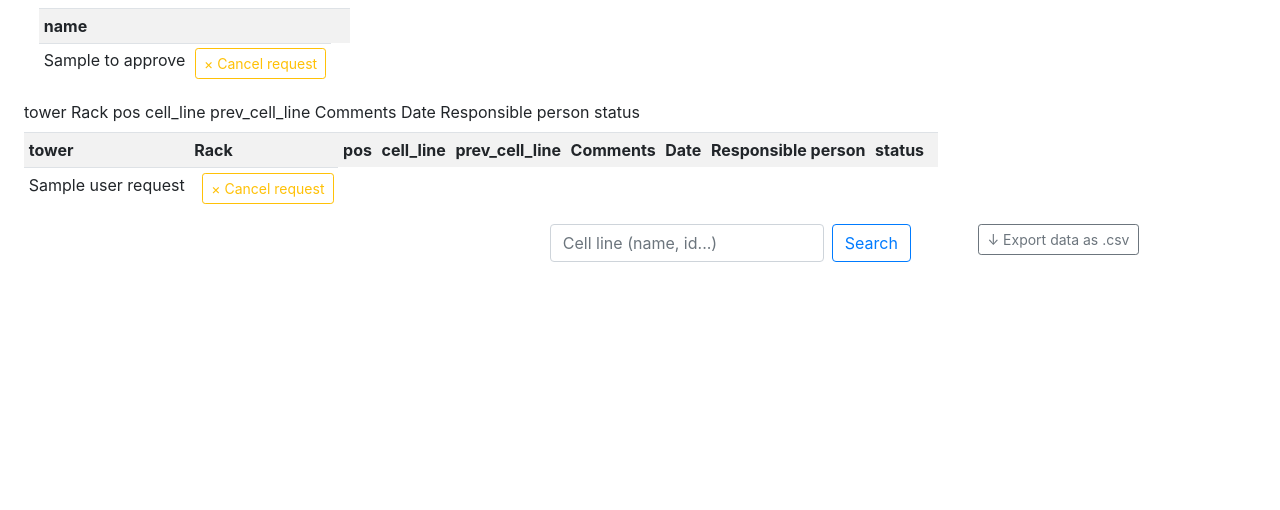
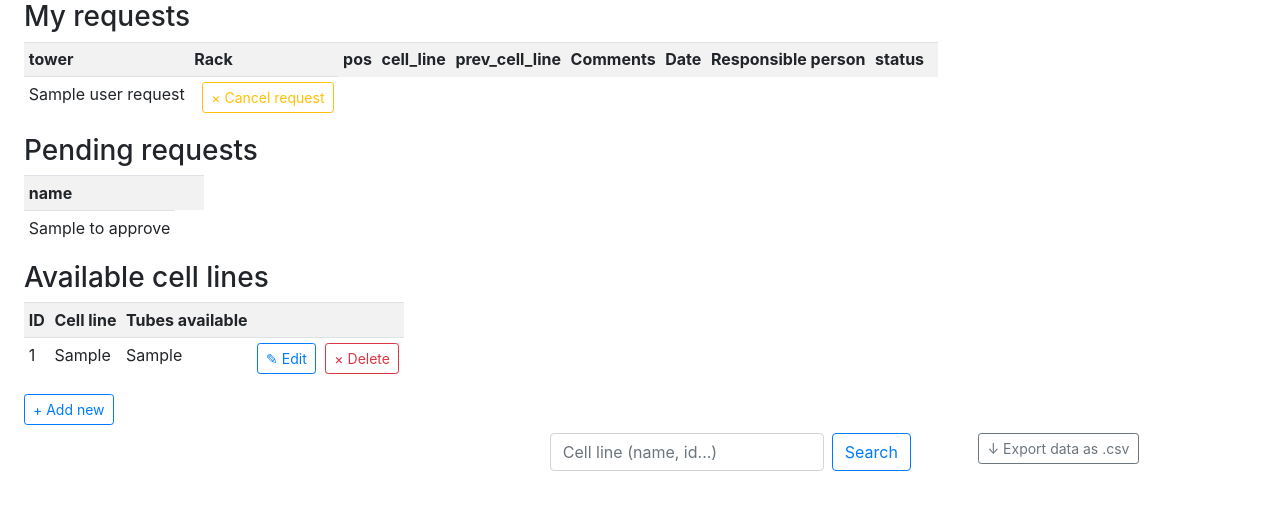
Before and after one commit to kate-v-stepanova/B250_lab_monitor, a Flask app: template templates/liquid_nitrogen.html in a window 1280 px wide. Shown: the part 56-566 px from the top of the page. Run offline with Flask 2, Linux system fonts and the light colour scheme; the template is opened without the code that fills it: most values are stand-ins (such as "Sample title", 1, 10 or a date in 2020); some libraries are stand-ins or nearby versions.

Commit message:
Liquid Nitrogen: available cell lines

```diff
--- a/static/javascript/liquid_nitrogen.js
+++ b/static/javascript/liquid_nitrogen.js
@@ -24,6 +24,14 @@ $(document).ready(function() {
         // show modal -> to enter responsible name and comments
         // after entering, click OK and call $('#modal-ok').on('click') function
         if (value == 'add_new') {
+            // increment ID
+            var last_val = cell_lines_dropdown[cell_lines_dropdown.length-1];
+            last_val = last_val['value'];
+            var new_val = last_val.replace('FLP', '');
+            new_val = parseInt(new_val) + 1;
+            new_val = last_val.replace(new_val -1, new_val);
+            $('#new_cell_line_id').val(new_val);
+            // show modal
             $('#new_cell_line').modal();
             /*
                 // here will be processed modal inputs
@@ -50,6 +58,7 @@ $(document).ready(function() {
             }
         }
     }
+
 
     $('#cell_line_ID').editable({
         type: 'select',
@@ -86,27 +95,43 @@ $(document).ready(function() {
                 alert(response['error']);
             } else {
                 alert('Successfully created');
-                // then update fields
-                $('#cell_line_ID').text(new_ID);
-                $('#cell_line').text(data['Cell line']).addClass('font-weight-bold');
-                $('#media').text(data['Media (Freezing Medium)']).addClass('font-weight-bold');
-                $('#plasmid').text(data['Transferred plasmid']).addClass('font-weight-bold');
-                $('#selection').text(data['Selection']).addClass('font-weight-bold');
-                $('#type').text(data['Typ']).addClass('font-weight-bold');
-                $('#biosafety').text(data['Biosafety Level']).addClass('font-weight-bold');
-                $('#mycoplasma').text(data['Mycoplasma checked']).addClass('font-weight-bold');
-                $('#source').text(data['Source']).addClass('font-weight-bold');
-                // mark with bold (updated values)
-                $('#cell_line_ID').addClass('font-weight-bold').addClass('font-weight-bold');
-                value = $('#new_cell_line_id').val();
+//                // then update fields
+//                $('#cell_line_ID').text(new_ID);
+//                $('#cell_line').text(data['Cell line']).addClass('font-weight-bold');
+//                $('#media').text(data['Media (Freezing Medium)']).addClass('font-weight-bold');
+//                $('#plasmid').text(data['Transferred plasmid']).addClass('font-weight-bold');
+//                $('#selection').text(data['Selection']).addClass('font-weight-bold');
+//                $('#type').text(data['Typ']).addClass('font-weight-bold');
+//                $('#biosafety').text(data['Biosafety Level']).addClass('font-weight-bold');
+//                $('#mycoplasma').text(data['Mycoplasma checked']).addClass('font-weight-bold');
+//                $('#source').text(data['Source']).addClass('font-weight-bold');
+//                // mark with bold (updated values)
+//                $('#cell_line_ID').addClass('font-weight-bold').addClass('font-weight-bold');
+//                value = $('#new_cell_line_id').val();
                 $('#new_cell_line').modal('hide');
                 // add cell line to a list
                 cell_lines[new_ID] = data;
                 cell_lines_dropdown.push({'value': new_ID, 'text': new_ID});
-                $('#modal-2').modal();
+
+                // update editable select
+                $('#cell_line_ID').editable('option', 'source', cell_lines_dropdown);
+
+                // update table
+                if ($('#' + new_ID).length != 0) {
+                    $('#' + new_ID).find('td.Cell_line').text(data['Cell line']);
+                    $('#' + new_ID).find('td.tubes_available').text(data['tubes_available']);
+                } else {
+                    $('#avaiable_cell_lines').append("<tr id='" + new_ID + "'><td class='ID'>" + new_ID + "</td><td class='Cell_line'>" +
+                    data['Cell line'] + "</td><td class='tubes_available'>" + data['tubes_available'] + "</td>" +
+                    "<td><button class='btn btn-sm btn-outline-primary edit_cell_line'>✎ Edit</button></td>" +
+                    "<td><button class='btn btn-sm btn-outline-danger del_cell_line'>× Delete</button></td>");
+                }
 
                 // clear modal fields
                 $('#new_cell_line').find('div.form-group').find('input').val('');
+
+                // update cell_lines
+                cell_lines[new_ID] = data;
             }
         }).fail(function(response) {
             alert(response['responseJSON']['error']);
@@ -507,10 +532,10 @@ $(document).ready(function() {
                 if (comments != "") {
                     $('#comments').addClass('font-weight-bold');
                 }
-                $('#confirm_erase').modal('hide');
+                $('#confirm_request').modal('hide');
             }
         } else {
-            $('#confirm_erase').modal('hide');
+            $('#confirm_request').modal('hide');
         }
     });
 
@@ -609,6 +634,9 @@ $(document).ready(function() {
             "<td class='status'><span class='badge badge-warning'>pending</span></td>" +
             "<td><button class='btn btn-sm btn-outline-warning ml-2 cancel_req'>× Cancel request</button></td>";
             $('#user_requests').find('tr:last').after(new_tr);
+            if ($('#user_requests').hasClass('d-none')) {
+                $('#user_requests').removeClass('d-none');
+            }
         }).fail(function(response) {
             console.log(response);
             alert(response);
@@ -780,6 +808,7 @@ $(document).ready(function() {
             $('tr#'+data['tower'] + '_' + data['Rack'] + '_' + data['pos']).find('td.Responsible_person').text(data['Responsible person']);
             $('tr#'+data['tower'] + '_' + data['Rack'] + '_' + data['pos']).find('td.Date').text(data['Date']);
             $('tr#'+data['tower'] + '_' + data['Rack'] + '_' + data['pos']).find('button.request_search').remove();
+            // add row in requests table
             var new_tr = "<tr><td class='tower'>" + data['tower'] + "</td><td class='Rack'>" + data['Rack'] + "</td>" +
             "<td class='pos'>" + data['pos'] + "</td><td class='cell_line'>" + data['ID'] + "</td>" +
             "<td class='prev_cell_line'>" + data['prev_cell_line'] + "</td><td class='Comments'>" + data['Comments'] + "</td>" +
@@ -787,23 +816,112 @@ $(document).ready(function() {
             "<td class='status'><span class='badge badge-warning'>pending</span></td>" +
             "<td><button class='btn btn-sm btn-outline-warning ml-2 cancel_req'>× Cancel request</button></td>";
             $('#user_requests').find('tr:last').after(new_tr);
+            // make it visible
+            if ($('#user_requests').hasClass('d-none')){
+                $('#user_requests').removeClass('d-none');
+            }
 
         }).fail(function(response) {
             console.log(response);
             alert(response);
-
-        })
+        });
     });
 
-    // increment cell line ID
-    $('#new_cell_line').on('show.bs.modal', function() {
-        var data_drop_down = $('#cell_lines').attr('data-dropdown').replace(/'/g, '"'); //");
-        data_drop_down = JSON.parse(data_drop_down);
-        var last_val = data_drop_down[data_drop_down.length-1];
+    $('#add_new_cell_line').on('click', function() {
+        // increment ID
+        var last_val = cell_lines_dropdown[cell_lines_dropdown.length-1];
         last_val = last_val['value'];
         var new_val = last_val.replace('FLP', '');
         new_val = parseInt(new_val) + 1;
         new_val = last_val.replace(new_val -1, new_val);
         $('#new_cell_line_id').val(new_val);
+        // show modal
+        $('#new_cell_line').modal();
     });
+
+    $(document).on('click', '.edit_cell_line', function() {
+        // get ID
+        var cell_line_id = $(this).closest('tr').find('td.ID').text();
+        var cell_line_data = cell_lines[cell_line_id];
+        // fill in the inputs
+        $('#new_cell_line_id').val(cell_line_id);
+        $('#new_cell_line_name').val(cell_line_data['Cell line']);
+        $('#new_media').val(cell_line_data['Media (Freezing Medium)']);
+        $('#new_plasmid').val(cell_line_data['transfected plasmid']);
+        $('#new_selection').val(cell_line_data['selection']);
+        $('#new_type').val(cell_line_data['Typ']);
+        $('#new_biosafety').val(cell_line_data['Biosafety level S1/S2']);
+        $('#new_mycoplasma').val(cell_line_data['Mycoplasma checked']);
+        $('#new_source').val(cell_line_data['Source']);
+        $('#tubes_available').val(cell_line_data['tubes_available']);
+
+        // show modal
+        $('#new_cell_line').modal();
+    });
+
+    // click "Delete" btn in the table
+    $(document).on('click', '.del_cell_line', function() {
+        var cell_line_id = $(this).closest('tr').find('td.ID').text();
+        data = {'cell_line_id': cell_line_id};
+        var url = window.location.href + "/get_cell_line_info";
+        $.ajax({
+            type: "POST",
+            url: url,
+            dataType: 'json',
+            data: JSON.stringify(data),
+            contentType: 'application/json',
+        }).done(function(response) {
+            console.log(response);
+            var results = response['results'];
+            if (results.length != 0) {
+                for (i = 0; i < results.length; i++) {
+                    var row = results[i];
+                    var html = "<tr><td>" + row['tower'] + "</td><td>" + row['Rack'] + "</td>" + "<td>" + row['pos'] + "</td>";
+                    if (row['status'] == 'pending') {
+                        html += "<td><span class='badge badge-warning'>pending</span></td>"
+                    } else if (row['status'] == 'approved') {
+                        html += "<td><span class='badge badge-info'>approved</span></td>"
+                    } else if (row['status'] == 'declined') {
+                        html += "<td><span class='badge badge-danger'>declined</span></td>"
+                    }
+                    $('#cell_line_positions').append(html);
+                }
+                $('#cell_line_positions').removeClass('d-none');
+            }
+            $('#confirm_delete').modal();
+            $('#delete_cell_line').removeClass('d-none');
+            $('#cancel_delete').text('Cancel');
+            $('#error-2').addClass('d-none');
+            $('#cell_line_to_delete').text(cell_line_id);
+        }).fail(function(response) {
+            console.log(response);
+        });
+    });
+
+    // modal confirm delete
+    $('#delete_cell_line').on('click', function() {
+        var cell_line_id = $('#cell_line_to_delete').text();
+        var url = window.location.href + "/delete_cell_line";
+        var data = {'cell_line_id': cell_line_id};
+        $.ajax({
+            type: "POST",
+            url: url,
+            dataType: 'json',
+            data: JSON.stringify(data),
+            contentType: 'application/json',
+        }).done(function(response) {
+            console.log(response);
+            var info = response['info'];
+            $('#error-2').text(info);
+            $('#error-2').removeClass('d-none');
+            $('#error-2').removeClass('alert-danger').removeClass('alert-success');
+            $('#error-2').addClass('alert-success');
+            $('#delete_cell_line').addClass('d-none');
+            $('#cancel_delete').text('Close');
+            // remove from the table
+            $('#' + cell_line_id).remove();
+        }).fail(function(response) {
+            console.log(response);
+        });
+    })
 });
--- a/templates/liquid_nitrogen.html
+++ b/templates/liquid_nitrogen.html
@@ -28,38 +28,10 @@
 {% endif %}
 #}
 
-{# REQUESTS TO APPROVE (only for admin) #}
-{% if to_approve %}
-<div class="col">
-    <table class="table table-sm table-striped table-responsive mt-2" id="requests_table">
-        <tr>
-            {% for key in to_approve[0].keys() %}
-            <th>{{ key }}</th>
-            {% endfor %}
-            <th></th><th></th><th></th>
-        </tr>
-        {% for i in range(to_approve|length) %}
-        <tr>
-            {% for key in to_approve[i].keys() %}
-            <td class="{{ key }}">{{ to_approve[i][key] }}</td>
-            {% endfor %}
-            {% if admin %}
-            <td><button class="btn btn-sm btn-outline-success approve_btn">✓ Approve</button></td>
-            <td><button class="btn btn-sm btn-outline-danger decline_btn">× Decline</button></td>
-            {% endif %}
-            <td><button class="btn btn-sm btn-outline-warning cancel_req">× Cancel request</button></td>
-        </tr>
-        {% endfor %}
-        </tr>
-    </table>
-</div>
-{% endif %}
-
 {# USER REQUESTS #}
-
-<div id="requests_container">
-<table class="table table-sm table-striped table-responsive mt-2 {% if user_requests is none %} d-none{% endif %}" id="user_requests">
-    <tr>tower	Rack	pos	cell_line	prev_cell_line	Comments	Date	Responsible person	status
+<h3>My requests</h3>
+<table class="table table-sm table-striped table-responsive mt-2 {% if not user_requests %} d-none{% endif %}" id="user_requests">
+    <tr>
         <th>tower</th><th>Rack</th><th>pos</th><th>cell_line</th><th>prev_cell_line</th><th>Comments</th><th>Date</th>
         <th>Responsible person</th><th>status</th><th></th>
     </tr>
@@ -89,8 +61,53 @@
     {% endfor %}
     {% endif %}
 </table>
-</div>
 {# end of USER REQUESTS #}
+
+{# REQUESTS TO APPROVE (only for admin) #}
+{% if to_approve %}
+<h3>Pending requests</h3>
+<table class="table table-sm table-striped table-responsive mt-2" id="requests_table">
+    <tr>
+        {% for key in to_approve[0].keys() %}
+        <th>{{ key }}</th>
+        {% endfor %}
+        <th></th><th></th><th></th>
+    </tr>
+    {% for i in range(to_approve|length) %}
+    <tr>
+        {% for key in to_approve[i].keys() %}
+        <td class="{{ key }}">{{ to_approve[i][key] }}</td>
+        {% endfor %}
+        {% if admin %}
+        <td><button class="btn btn-sm btn-outline-success approve_btn">✓ Approve</button></td>
+        <td><button class="btn btn-sm btn-outline-danger decline_btn">× Decline</button></td>
+        {% endif %}
+    </tr>
+    {% endfor %}
+    </tr>
+</table>
+{% endif %}
+
+
+
+{# AVAILABLE CELL LINES #}
+<h3>Available cell lines</h3>
+{% if available_cell_lines %}
+<table class="table table-sm table-striped table-responsive mt-2" id="avaiable_cell_lines">
+    <tr><th>ID</th><th>Cell line</th><th>Tubes available</th><th></th><th></th></tr>
+    {% for row in available_cell_lines %}
+    <tr id="{{ row['ID'] }}">
+        <td class="ID">{{ row['ID'] }}</td>
+        <td class="Cell_line">{{ row['Cell line'] }}</td>
+        <td class="tubes_available">{{ row['tubes_available'] }}</td>
+        <td><button class="btn btn-sm btn-outline-primary edit_cell_line">✎ Edit</button></td>
+        <td><button class="btn btn-sm btn-outline-danger del_cell_line">× Delete</button></td>
+    </tr>
+    {% endfor %}
+</table>
+{% endif %}
+<button class="btn btn-sm btn-outline-primary" id="add_new_cell_line">+ Add new</button>
+{# end of AVAILABLE CELL LINES #}
 
 {# SEARCH #}
 <div>
@@ -116,7 +133,7 @@
     <div id="rack" class="col col-sm-4" data-series="{{ series }}"></div>
     <div id="cell_lines" class="col col-sm-5 mt-2" data-cell_lines="{{ cell_lines }}" data-dropdown="{{ cell_lines_dropdown }}">
         <div class="row ml-2"><p class="h5 mt-2"></p>
-            <button id="erase" class="btn btn-outline-primary btn-sm d-none ml-4" data-toggle="modal" data-target="#confirm_erase">
+            <button id="erase" class="btn btn-outline-primary btn-sm d-none ml-4" data-toggle="modal" data-target="#confirm_request">
                 Request <i class="fas fa-eraser"></i></button></div>
         <table class="table table-bordered mt-3 d-none" id="pos-details">
             <tbody>
@@ -143,8 +160,8 @@
         <button id="discard_changes" class="btn btn-secondary btn-sm d-none" type="button">Discard</button>
     </div>
 
-    {# REMOVE cell line #}
-    <div id="confirm_erase" class="modal fade" role="dialog">
+    {# REQUEST cell line #}
+    <div id="confirm_request" class="modal fade" role="dialog">
         <div class="modal-dialog" role="document">
             <div class="modal-content">
                 <div class="modal-header">
@@ -177,42 +194,7 @@
             </div>
         </div>
     </div>
-    {# END of remove #}
-    {# REMOVE cell line #}
-    <div id="confirm_erase-2" class="modal fade" role="dialog">
-        <div class="modal-dialog" role="document">
-            <div class="modal-content">
-                <div class="modal-header">
-                    <h5 class="modal-title" id="modal_title">Are you sure you want to request cell line from the selected position?</h5>
-                    <button type="button" class="close" data-dismiss="modal" aria-label="Close">
-                      <span aria-hidden="true">&times;</span>
-                    </button>
-                </div>
-                <div class="modal-body">
-                    <div class="alert alert-danger alert-dismissible fade show d-none" role="alert" id="error-1">
-                        <button type="button" class="close" data-dismiss="alert" aria-label="Close">
-                          <span aria-hidden="true">&times;</span>
-                        </button>
-                    </div>
-                    If yes, please enter your name:
-                    <select class="form-control" id="responsible">
-                      {% for user in users %}
-                        <option {% if user == current_user %}selected{% endif %}>{{ user }}</option>
-                      {% endfor %}
-
-                    </select>
-
-                    <label>Enter comments: </label><textarea class="form-control" id="comments-1"></textarea>
-
-                </div>
-                <div class="modal-footer">
-                    <button type="button" class="btn btn-primary" id="remove_from_rack-2">Request</button>
-                    <button type="button" class="btn btn-secondary" data-dismiss="modal">Cancel</button>
-                </div>
-            </div>
-        </div>
-    </div>
-    {# END of remove #}
+    {# end of REQUEST #}
 
     {# ASSIGN a cell line #}
     <div class="modal fade bd-example-modal-sm" tabindex="-1" role="dialog" aria-labelledby="mySmallModalLabel"
@@ -357,5 +339,36 @@
     </div>
     {# end of CONFIRM REQUEST (from the search table) #}
 
+    {# DELETE CELL LINE #}
+    <div id="confirm_delete" class="modal fade" role="dialog">
+        <div class="modal-dialog" role="document">
+            <div class="modal-content">
+                <div class="modal-header">
+                    <h5 class="modal-title">Are you sure you want to delete cell line?</h5>
+                    <button type="button" class="close" data-dismiss="modal" aria-label="Close">
+                      <span aria-hidden="true">&times;</span>
+                    </button>
+                </div>
+                <div class="modal-body">
+                    <h4 id="cell_line_to_delete"></h4>
+                    <div class="alert alert-dismissible fade show d-none" role="alert" id="error-2">
+                        <button type="button" class="close" data-dismiss="alert" aria-label="Close">
+                          <span aria-hidden="true">&times;</span>
+                        </button>
+                    </div>
+                    <table class="table table-sm table-stripped d-none" id="cell_line_positions">
+                        <tr><th>Tower</th><th>Rack</th><th>Position</th></tr>
+                    </table>
+
+                </div>
+                <div class="modal-footer">
+                    <button type="button" class="btn btn-primary" id="delete_cell_line">Delete</button>
+                    <button type="button" class="btn btn-secondary" id="cancel_delete" data-dismiss="modal">Cancel</button>
+                </div>
+            </div>
+        </div>
+    </div>
+    {# end of DELETE CELL LINE #}
+
 </div>
 {% endblock %}
```
Also changed, not shown: url_handlers/liquid_nitrogen.py (+111 -11 lines).
